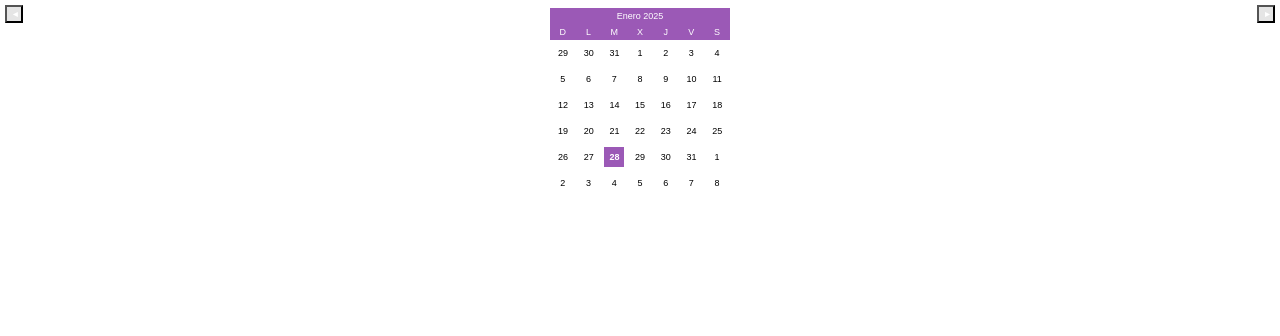
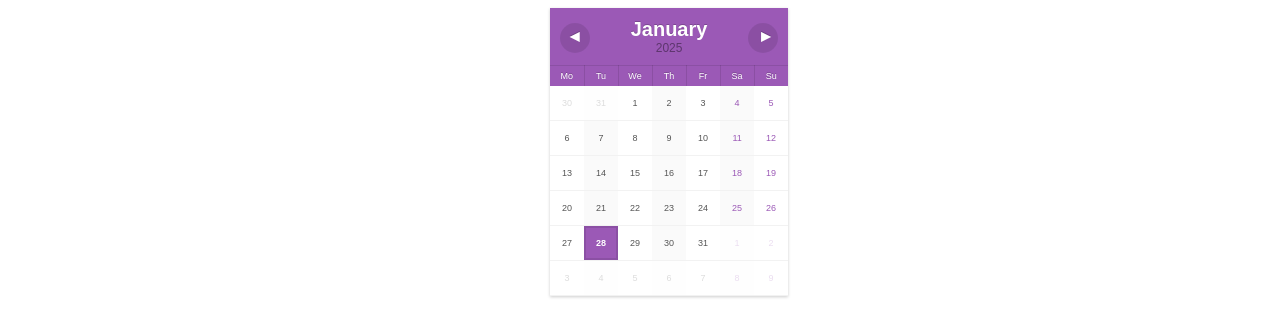
Before and after one commit to hogashikame/notion, a plain HTML site: page index.html in a window 1280 px wide. Drawn offline with Linux system fonts and the light colour scheme.

Commit message:
Update index.html

```diff
--- a/index.html
+++ b/index.html
@@ -1,133 +1,333 @@
 <!DOCTYPE html>
-<html lang="es">
+<!-- original:https://codepen.io/boudra/pen/raErwP -->
+<html lang="en">
 <head>
     <meta charset="UTF-8">
     <meta name="viewport" content="width=device-width, initial-scale=1.0">
-    <title>Mini Calendar</title>
+    <title>Calendar</title>
+
     <style>
         body {
-            font-family: Arial, sans-serif;
+    font-family: 'Arial', sans-serif;
     background-color: #fff;
 }
+
+.wrapper {
+    display: flex;
+    align-items: center;
+    justify-content: center;
+  flex-direction: column;
+  min-height: 100%;
+}
+
+button::-moz-focus-inner {
+  border: 0;
+  padding: 0;
+}
+
 #calendari {
-            margin: 0 auto;
+    margin:  0 auto;
     height: 90px; /* Reducido */
     width: 180px;  /* Reducido */
     font-size: 9px; /* Reducido */
+    /* box-shadow: 0px 1px 4px rgba(0,0,0,0.4); */
 }
 table {
     border-collapse: collapse;
     table-layout: fixed;
+    box-shadow: 0px 1px 3px rgba(0,0,0,0.2);
     background-color: #fff;
-            width: 100%;
+    position: absolute;
+
+
 }
-        td, th {
+
+
+td,th {
     text-align: center;
     background-color: #fff;
-            font-size: 9px; /* Más pequeño */
-            padding: 3px; /* Menos espacio */
 }
 th {
+    padding: 10px;
+}
+tr:first-child th {
+    font-size: 20px;
+    font-weight: bold;
+    border-left: none;
+    border-top: none;
+}
+td:last-child, th:last-child {
+  border-right: none;
+}
+
+th {
+    border-top: 1px solid rgba(0,0,0,0.1);
+    border-right: 1px solid rgba(0,0,0,0.1);
     background-color: #9b59b6;
     color: #fff;
+    text-shadow: 0px -1px 0px rgba(0,0,0,0.2);
     font-weight: normal;
 }
+th .any {
+    font-size: 12px;
+    font-weight: normal;
+    display: block;
+    text-shadow: none;
+    color: rgba(0,0,0,0.4);
+}
+tr:nth-child(2) th {
+    padding: 5px;
+}
+td {
+    padding: 0;
+    border-bottom: 1px solid rgba(0,0,0,0.05);
+}
 td>span {
+    color: #555;
+    padding: 10px;
     display: block;
-            padding: 4px; /* Reducido */
-            border: 1px solid transparent;
+    border: 2px solid transparent;
     transition: border 0.3s ease;
+}
+
+td:nth-child(even)>span {
+    background-color: rgba(0,0,0,0.02);
+}
+td:last-child>span,
+td:nth-child(6)>span {
+    color: #9b59b6;
 }
 td.avui>span {
     font-weight: bold;
     background-color: #9b59b6;
     color: #fff;
+    border: 2px solid rgba(0,0,0,0.1);
+}
+td.fora > span {
+    opacity: 0.2;
+}
+td > span:hover {
+    background: #a57cb6;
+    color: #fff;
 }
 .boto-next, .boto-prev {
     background: rgba(0,0,0,0.1);
     color: #fff;
-            font-size: 9px;
+    font-family: inherit;
+    border: none;
+    font-size: 18px;
     font-weight: bold;
-            height: 18px; /* Más pequeño */
-            width: 18px;
+    text-shadow: inherit;
+    padding: 2px 10px 5px 10px;
+    line-height: 1px;
+    height: 30px;
+    width: 30px;
+    vertical-align: middle;
+    border-radius: 100%;
     position: absolute;
-            top: 5px;
+    top: 15px;
 }
-        .boto-next { right: 5px; }
-        .boto-prev { left: 5px; }
+.boto-next { right: 10px; padding-left: 13px; }
+.boto-prev { left: 10px; padding-right: 13px;}
+.boto-next:hover,
+.boto-prev:hover {
+    background: rgba(0,0,0,0.2);
+}
+button:hover { cursor: pointer; }
+button:focus { outline: none; }
+
+footer {
+  text-align: center;
+  color: #ddd;
+  font-weight: normal;
+  text-shadow: 0px -1px 0px rgba(0, 0, 0, 0.2);
+  font-size: 0.8em;
+  padding: 20px;
+}
+
+footer a,
+footer a:link {
+  color: #fff;
+  text-decoration: none;
+}
     </style>
 </head>
 <body>
+    <div class="">
         <div id="calendari"></div>
+      </div>
       <script>
-        var meses = ['Enero', 'Febrero', 'Marzo', 'Abril', 'Mayo', 'Junio', 'Julio', 'Agosto', 'Septiembre', 'Octubre', 'Noviembre', 'Diciembre'];
-        var dias_abr = ['D', 'L', 'M', 'X', 'J', 'V', 'S'];
+        var mesos = [
+    'January',
+    'February',
+    'March',
+    'April',
+    'May',
+    'June',
+    'July',
+    'August',
+    'September',
+    'October',
+    'November',
+    'December'
+];
+
+var dies = [
+    'Sunday',
+    'Monday',
+    'Tuesday',
+    'Wedensday',
+    'Thursday',
+    'Friday',
+    'Saturday'
+];
+
+var dies_abr = [
+    'Su',
+    'Mo',
+    'Tu',
+    'We',
+    'Th',
+    'Fr',
+    'Sa'
+];
 
 Number.prototype.pad = function(num) {
     var str = '';
-            for (var i = 0; i < (num - this.toString().length); i++) str += '0';
+    for(var i = 0; i < (num-this.toString().length); i++)
+        str += '0';
     return str += this.toString();
+}
+
+function calendari(widget, data)
+{
+
+    var original = widget.getElementsByClassName('actiu')[0];
+
+    if(typeof original === 'undefined')
+    {
+        original = document.createElement('table');
+        original.setAttribute('data-actual',
+			      data.getFullYear() + '/' +
+			      data.getMonth().pad(2) + '/' +
+			      data.getDate().pad(2))
+        widget.appendChild(original);
+    }
+
+    var diff = data - new Date(original.getAttribute('data-actual'));
+
+    diff = new Date(diff).getMonth();
+
+    var e = document.createElement('table');
+
+    e.className = diff  === 0 ? 'amagat-esquerra' : 'amagat-dreta';
+    e.innerHTML = '';
+
+    widget.appendChild(e);
+
+    e.setAttribute('data-actual',
+                   data.getFullYear() + '/' +
+                   data.getMonth().pad(2) + '/' +
+                   data.getDate().pad(2))
+
+    var fila = document.createElement('tr');
+    var titol = document.createElement('th');
+    titol.setAttribute('colspan', 7);
+
+    var boto_prev = document.createElement('button');
+    boto_prev.className = 'boto-prev';
+    boto_prev.innerHTML = '&#9666;';
+
+    var boto_next = document.createElement('button');
+    boto_next.className = 'boto-next';
+    boto_next.innerHTML = '&#9656;';
+
+    titol.appendChild(boto_prev);
+    titol.appendChild(document.createElement('span')).innerHTML =
+        mesos[data.getMonth()] + '<span class="any">' + data.getFullYear() + '</span>';
+
+    titol.appendChild(boto_next);
+
+    boto_prev.onclick = function() {
+        data.setMonth(data.getMonth() - 1);
+        calendari(widget, data);
     };
 
-        function crearCalendario(widget, fecha) {
-            widget.innerHTML = '';
-            var tabla = document.createElement('table');
-            widget.appendChild(tabla);
-
-            var fila = document.createElement('tr');
-            var titulo = document.createElement('th');
-            titulo.setAttribute('colspan', 7);
-
-            var btnPrev = document.createElement('button');
-            btnPrev.className = 'boto-prev';
-            btnPrev.innerHTML = '&#9666;';
-            btnPrev.onclick = function() {
-                fecha.setMonth(fecha.getMonth() - 1);
-                crearCalendario(widget, fecha);
+    boto_next.onclick = function() {
+        data.setMonth(data.getMonth() + 1);
+        calendari(widget, data);
     };
 
-            var btnNext = document.createElement('button');
-            btnNext.className = 'boto-next';
-            btnNext.innerHTML = '&#9656;';
-            btnNext.onclick = function() {
-                fecha.setMonth(fecha.getMonth() + 1);
-                crearCalendario(widget, fecha);
-            };
-
-            titulo.appendChild(btnPrev);
-            titulo.appendChild(document.createElement('span')).innerHTML = meses[fecha.getMonth()] + ' ' + fecha.getFullYear();
-            titulo.appendChild(btnNext);
-            fila.appendChild(titulo);
-            tabla.appendChild(fila);
+    fila.appendChild(titol);
+    e.appendChild(fila);
 
     fila = document.createElement('tr');
-            for (var i = 0; i < 7; i++) {
-                fila.innerHTML += '<th>' + dias_abr[i] + '</th>';
-            }
-            tabla.appendChild(fila);
 
-            var primerDiaMes = new Date(fecha.getFullYear(), fecha.getMonth(), 1).getDay();
-            var diaActual = new Date(fecha.getFullYear(), fecha.getMonth(), 1 - primerDiaMes);
-
-            for (var s = 0; s < 6; s++) {
-                fila = document.createElement('tr');
-                for (var d = 0; d < 7; d++) {
-                    var celda = document.createElement('td');
-                    var span = document.createElement('span');
-                    celda.appendChild(span);
-                    span.innerHTML = diaActual.getDate();
-
-                    if (diaActual.getMonth() !== fecha.getMonth()) celda.className = 'fora';
-                    if (fecha.getDate() === diaActual.getDate() && fecha.getMonth() === diaActual.getMonth()) celda.className = 'avui';
-
-                    diaActual.setDate(diaActual.getDate() + 1);
-                    fila.appendChild(celda);
-                }
-                tabla.appendChild(fila);
-            }
+    for(var i = 1; i < 7; i++)
+    {
+        fila.innerHTML += '<th>' + dies_abr[i] + '</th>';
     }
 
-        crearCalendario(document.getElementById('calendari'), new Date());
+    fila.innerHTML += '<th>' + dies_abr[0] + '</th>';
+    e.appendChild(fila);
+
+    /* Obtinc el dia que va acabar el mes anterior */
+    var inici_mes =
+        new Date(data.getFullYear(), data.getMonth(), -1).getDay();
+
+    var actual = new Date(data.getFullYear(),
+			  data.getMonth(),
+			  -inici_mes);
+
+    /* 6 setmanes per cobrir totes les posiblitats
+     *  Quedaria mes consistent alhora de mostrar molts mesos
+     *  en una quadricula */
+    for(var s = 0; s < 6; s++)
+    {
+        var fila = document.createElement('tr');
+
+        for(var d = 1; d < 8; d++)
+        {
+	    var cela = document.createElement('td');
+	    var span = document.createElement('span');
+
+	    cela.appendChild(span);
+
+            span.innerHTML = actual.getDate();
+
+            if(actual.getMonth() !== data.getMonth())
+                cela.className = 'fora';
+
+            /* Si es avui el decorem */
+            if(data.getDate() == actual.getDate() &&
+	       data.getMonth() == actual.getMonth())
+		cela.className = 'avui';
+
+	    actual.setDate(actual.getDate()+1);
+            fila.appendChild(cela);
+        }
+
+        e.appendChild(fila);
+    }
+
+    setTimeout(function() {
+        e.className = 'actiu';
+        original.className +=
+        diff === 0 ? ' amagat-dreta' : ' amagat-esquerra';
+    }, 20);
+
+    original.className = 'inactiu';
+
+    setTimeout(function() {
+        var inactius = document.getElementsByClassName('inactiu');
+        for(var i = 0; i < inactius.length; i++)
+            widget.removeChild(inactius[i]);
+    }, 1000);
+
+}
+
+calendari(document.getElementById('calendari'), new Date());
+
     </script>
 </body>
 </html>
```
Lines whose indentation alone changed are shown as unchanged.
